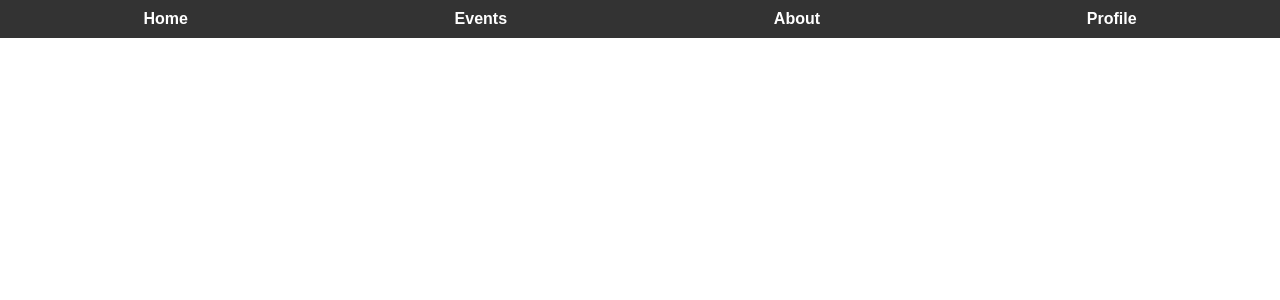
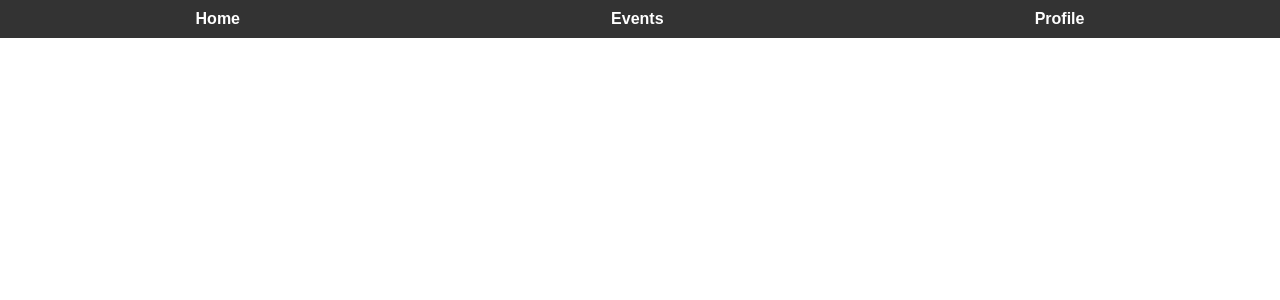
Before and after one commit to wjorgensen/SparkBytes, a Next.js app in the folder client/: page /layout/navbar in a window 1280 px wide. Shown: the top 300 px of the page. Built offline with nearby package versions, Linux system fonts and the light colour scheme.

Commit message:
deleted about

```diff
--- a/client/src/pages/index.tsx
+++ b/client/src/pages/index.tsx
@@ -9,7 +9,6 @@ import type { NextPage } from 'next';
 
 const Home: NextPage = () => {
   const [signedIn, setSignedIn] = useState(false);
-  const [events, setEvents] = useState(null);
   const router = useRouter();
   const { user, loading } = useAuth();
 
--- a/client/src/pages/layout/navbar.tsx
+++ b/client/src/pages/layout/navbar.tsx
@@ -12,9 +12,6 @@ const Navbar = () => {
           <Link href="/events">Events</Link>
         </li>
         <li>
-          <Link href="/about">About</Link>
-        </li>
-        <li>
           <Link href="/profile">Profile</Link>
         </li>
       </ul>
```
Also changed, not shown: client/src/pages/about/index.tsx (deleted, +0 -15 lines), client/public/spark.png.
